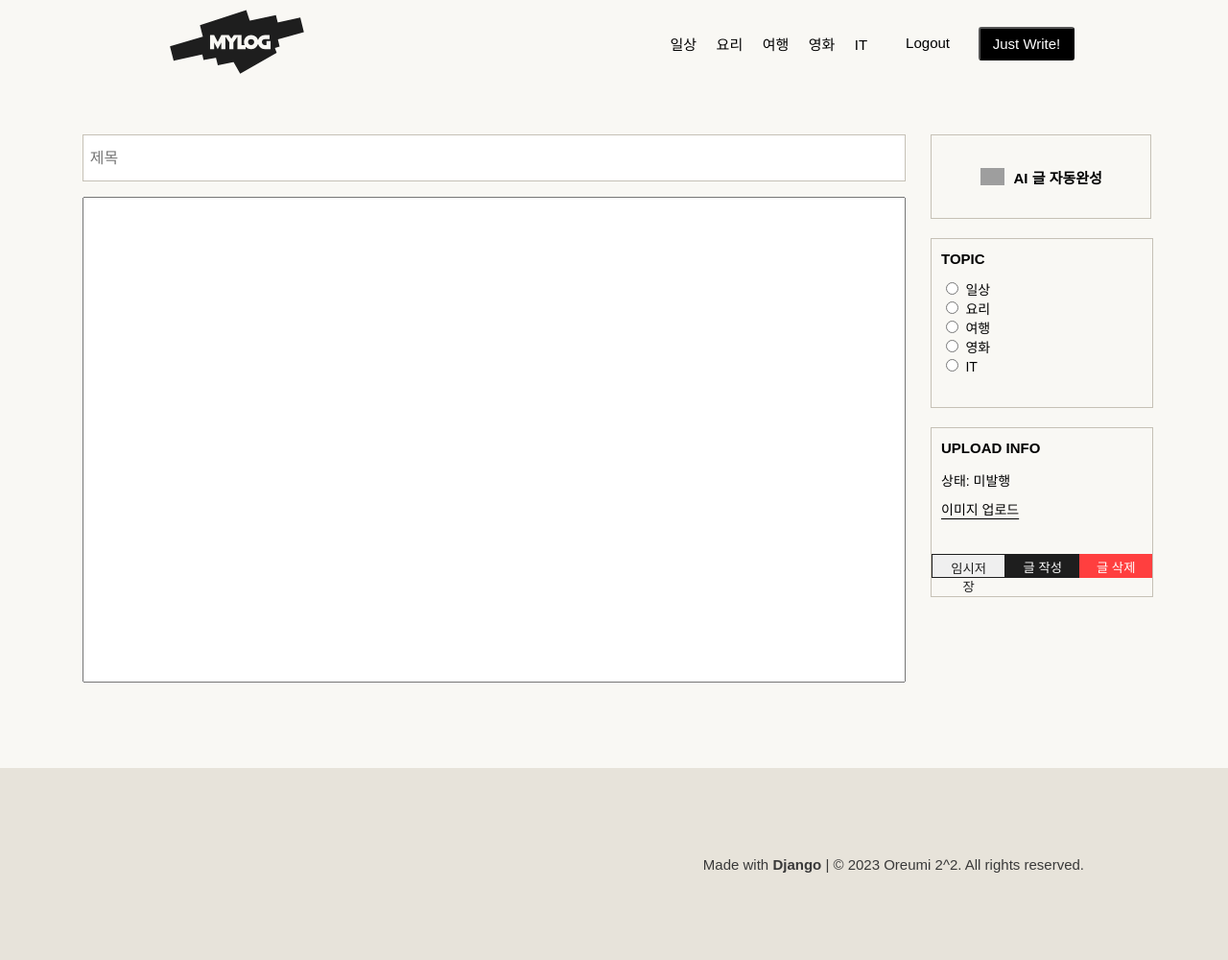
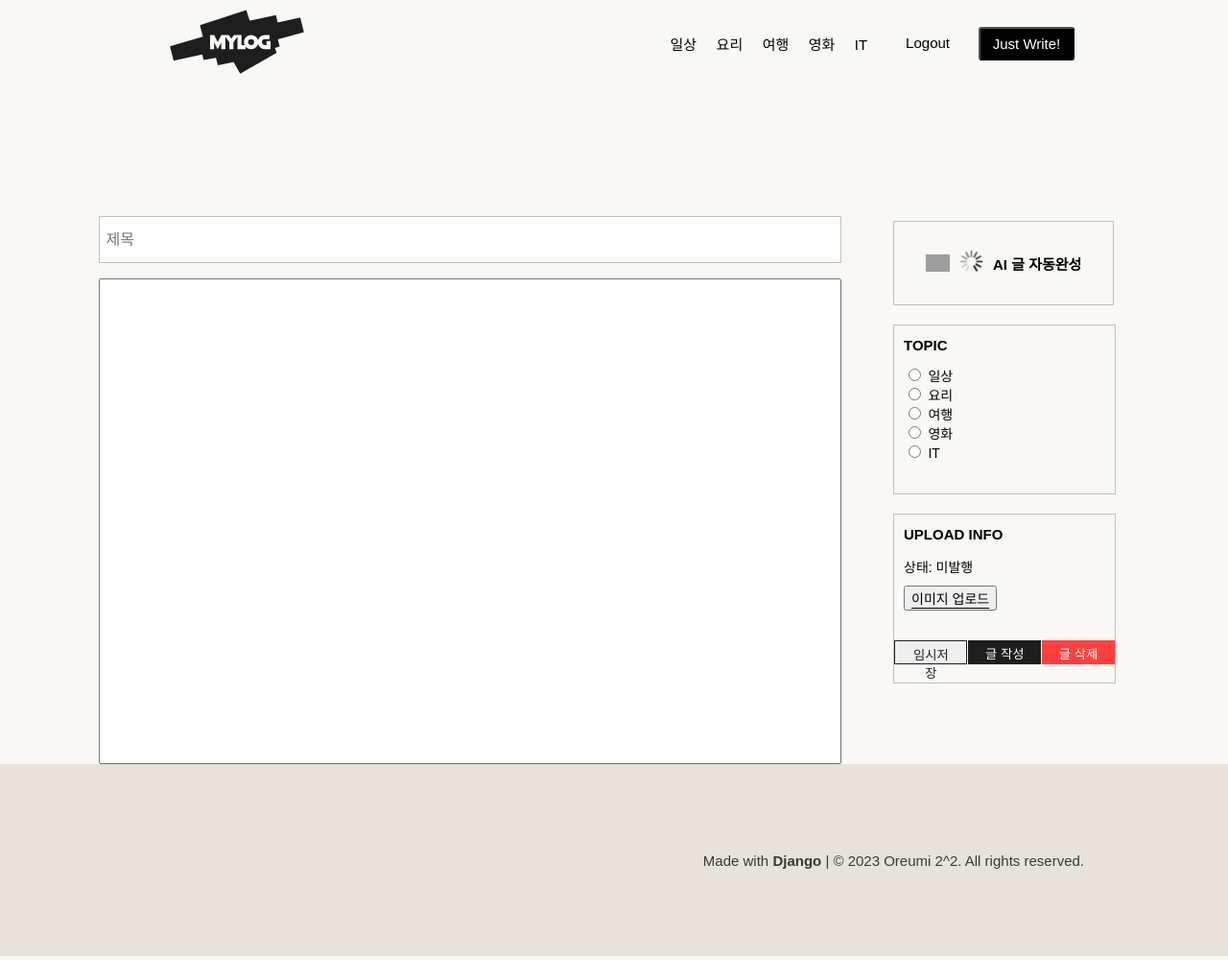
Before and after one commit to deok9614/2a2seung_project, a Django app: template blog_project/blog_app/templates/blog_app/write.html in a window 1280 px wide. Shown: the whole page at 96% size. Run offline with Django 4.2, Linux system fonts and the light colour scheme; the template is opened without the code that fills it, so the values that code supplies are empty; some libraries are stand-ins or nearby versions; grey boxes are pictures that could not be loaded.

Commit message:
Update write page
html, css, urls, views, models 수정

```diff
--- a/blog_project/blog_app/models.py
+++ b/blog_project/blog_app/models.py
@@ -11,7 +11,7 @@ class BlogPost(models.Model):
     topic = models.CharField(max_length=255, default="전체")
     publish = models.CharField(max_length=1, default="Y")
     views = models.IntegerField(default=0)
-    author_id = models.AutoField(primary_key=True)
+    author_id = models.CharField(max_length=100, null=True, blank=True)
     # subtitle = models.CharField(max_length=200, default="", blank=True)
     # article_slug = models.SlugField("slug", null=True, blank=False, unique=True)
     # image = models.ImageField(upload_to="post_images/", blank=True, null=True)
--- a/blog_project/blog_app/static/css/write.css
+++ b/blog_project/blog_app/static/css/write.css
@@ -25,6 +25,16 @@ body {
 main {
     width: 100%;
     height: 100%;
+    margin-top: 90px;
+    /* display: flex;
+    flex-direction: row;
+    justify-content: center;
+    box-sizing: border-box; */
+}
+
+.form-container {
+    width: 100%;
+    height: 100%;
     display: flex;
     flex-direction: row;
     justify-content: center;
@@ -32,8 +42,10 @@ main {
 }
 
 section {
-    width: 70%;
+    width: 60%;
     height: 100%;
+    margin-top: 135px;
+    margin-right: 50px;
 }
 
 aside {
@@ -247,6 +259,10 @@ button {
     margin-top: 34px;
 }
 
+.form-control-container button {
+    width: 33%;
+}
+
 .temp-save-button {
     padding: 4px 17px;
     border: none;
--- a/blog_project/blog_app/templates/blog_app/write.html
+++ b/blog_project/blog_app/templates/blog_app/write.html
@@ -9,7 +9,6 @@
     <link rel="stylesheet" type="text/css" href="{% static 'css/write.css' %}">
     <script src="https://cdn.tiny.cloud/1/cig4n9ujjp5wqsgk6jqk8pcfi03mazpxf0hb3h3tz9129744/tinymce/6/tinymce.min.js" referrerpolicy="origin"></script>
     <title>Write</title>
-
 </head>
 
 <body>
@@ -37,20 +36,27 @@
 
     <!-- MAIN -->
     <main>
-        <!-- 글 작성 부분 -->
+
+        <form method="POST" enctype="multipart/form-data">
+            <div class="form-container">
                 <section>
-            <form action="" method="post" enctype="multipart/form-data" class="container">
                     {% csrf_token %}
                     <div class="write-box">
                         <input type="text" id="title" name="title" class="title" placeholder=" 제목" value="{{ post.title }}"/>
                         <textarea class="textarea" id="mytextarea">{{ post.content }}</textarea>
                     </div>
-            </form>
                 </section>
 
             <!-- 우측 부분 -->
                 <aside>
-            <button class="ai-button"><img src="\media\aibot.png" id="aibot"></img>AI 글 자동완성</button>
+                    <button type="button" class="ai-button">
+                        <img id="aibot" src="\media\aibot.png" alt="AI 아이콘"/>
+                        <div>
+                            <img src="\media\loading.gif" alt="로딩 중">
+                        </div>
+                        AI 글 자동완성
+                    </button>
+
                     <div class="topic-container">
                         <div class="margin-left-ten">
                             <h2><label for="topic">TOPIC</label></h2>
@@ -71,9 +77,8 @@
                         <h2 class="uploadinfo-container-title"><label for="uploadinfo">UPLOAD INFO</label></h2>
                         <div class="status-container">상태: 미발행</div>
                         <div class="input-container">
-                    <label class="input-label" for="input-file">이미지 업로드</label>
-                    <input style="display: none;" id="input-file" class="image-upload-button" type="file" name="image"
-                        accept="image/*"></input>
+                            <input type="file" name="file" style="display: none;" id="input-file" class="image-upload-button" accept="image/*"></input>
+                            <button type="button" class="input-label" for="input-file" onclick="document.getElementById('imageUpload').click();">이미지 업로드</button>
                         </div>
                         <div class="form-control-container">
                             <button type="submit" name="draft" value="1" class="temp-save-button">임시저장</button>
@@ -83,6 +88,10 @@
 
                     </div>
                 </aside>
+            </div>
+        <!-- 글 작성 부분 -->
+
+        </form>
     </main>
 
     <!-- FOOTER -->
@@ -92,11 +101,34 @@
         </div>
     </footer>
 
-    <script src="{% static 'tinymce/tinymce.min.js' %}"></script>
+    {% comment %} <script src="{% static 'tinymce/tinymce.min.js' %}"></script> {% endcomment %}
     <!-- <script src="{% static 'js/write_scripts.js' %}"></script> -->
     <script>
         tinymce.init({
-            selector: '#mytextarea'
+            selector: '#mytextarea',
+            images_upload_url: '{% url "image_upload" %}',
+        });
+
+        document.addEventListener('DOMContentLoaded', (event) => {
+
+            // 이미지 업로드 후 에디터 내에 이미지 삽입
+            document.getElementById('imageUpload').addEventListener('change', function() {
+              let formData = new FormData();
+              formData.append('file', this.files[0]);
+
+              fetch('{% url "image_upload" %}', {
+                method: 'POST',
+                body: formData,
+                headers: {
+                  'X-CSRFToken': '{{ csrf_token }}'
+                }
+              })
+              .then(response => response.json())
+              .then(data => {
+                tinyMCE.activeEditor.insertContent(`<img src="${data.location}"/>`);
+              })
+              .catch(error => console.error('Error:', error));
+            });
         });
     </script>
 </body>
```
Also changed, not shown: blog_project/blog_app/urls.py (+9 -1 lines), blog_project/blog_app/views.py (+31 -11 lines), blog_project/blog_app/migrations/0002_blogpost_delete_post.py (added). Lines whose indentation alone changed are shown as unchanged.
